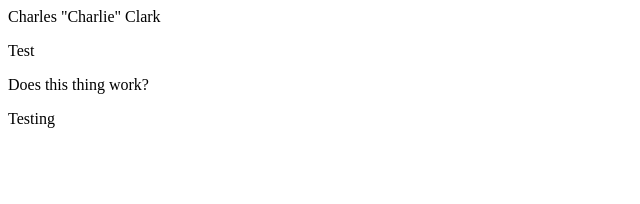
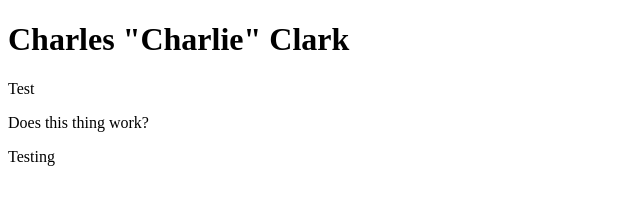
Before and after one commit to CJClark74/Resume, a plain HTML site: page index.html in a window 1280 px wide. Shown: the whole page, without its empty margins (0-640 px from the left). Drawn offline with Linux system fonts and the light colour scheme.

Commit message:
Update index.html

```diff
--- a/index.html
+++ b/index.html
@@ -7,7 +7,7 @@
 </head>
 
 <body>
-    <h>Charles "Charlie" Clark</h>
+    <h1>Charles "Charlie" Clark</h1>
     <p>Test</p>
     <h>Does this thing work?</h>
     <p>Testing</p>
```
